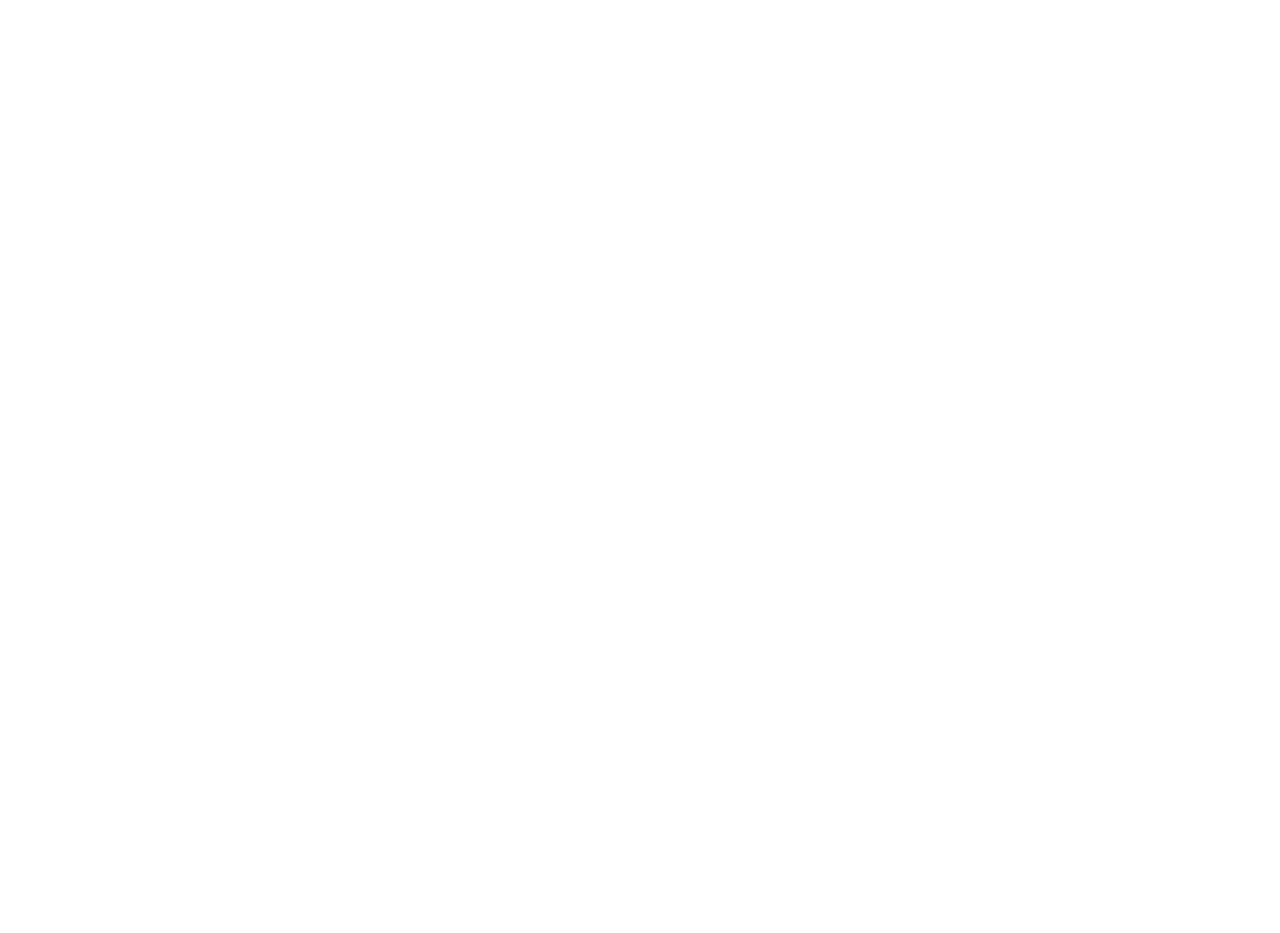
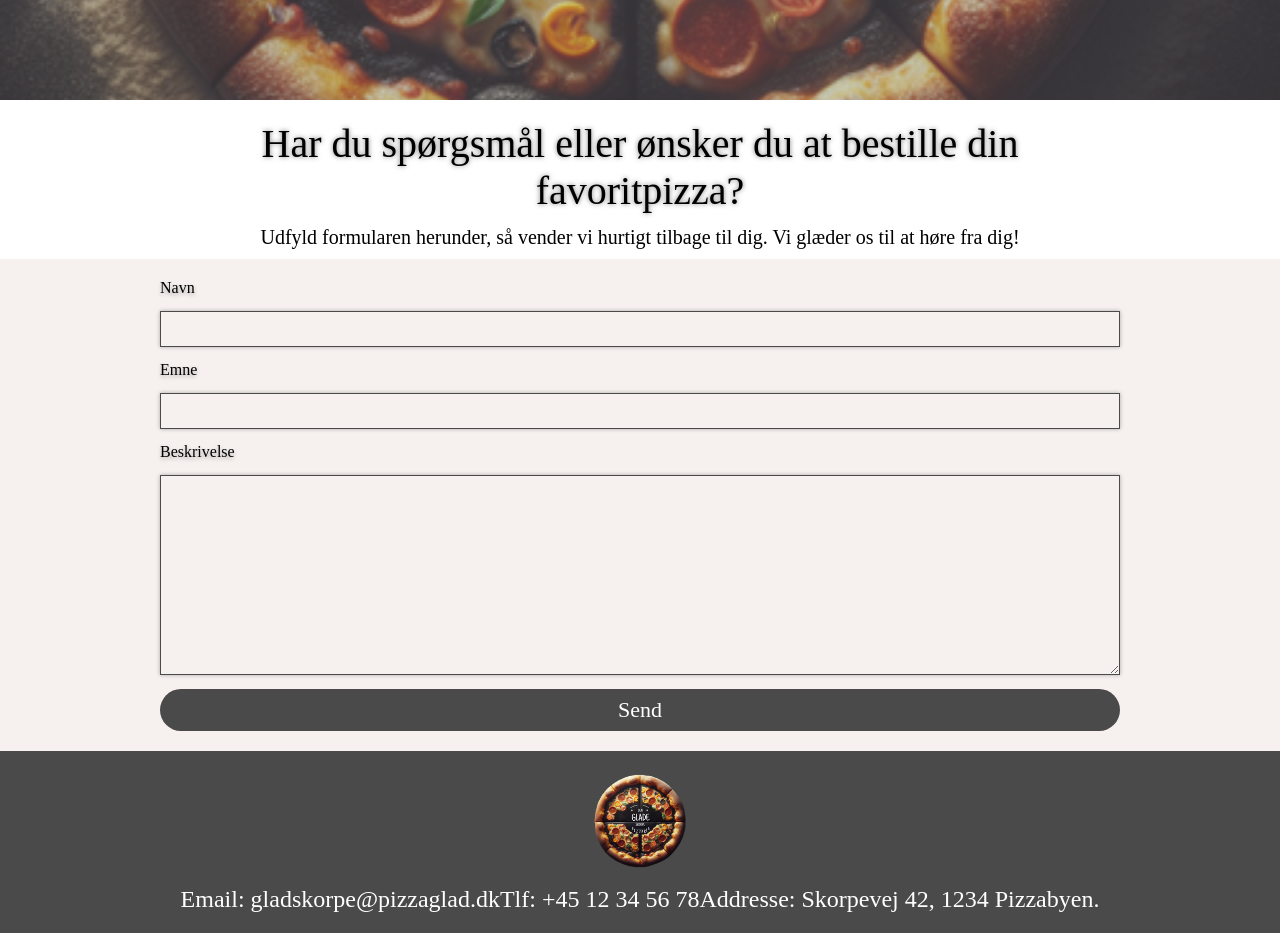
Before and after one commit to Lars007a/eksamsproeve2, a React (Vite) app: page /contact in a window 1280 px wide. Shown: the part 700-1633 px from the top of the page. Before the commit the page ends 800 px from the top, so only its background shows below. Built offline with nearby package versions, Linux system fonts and the light colour scheme; a web font is replaced by a local one.

Commit message:
kontakt side layout lavet.

```diff
--- /dev/null
+++ b/src/comps/ContactForm/ContactForm.jsx
@@ -0,0 +1,23 @@
+import styles from "./ContactForm.module.css";
+
+export default function ContactForm({}) {
+
+    const submitFunc = (event) => {
+        event.preventDefault();
+    }
+
+    return <section className={styles.form}>
+        <div className={`${styles.content} container`}>
+            <form onSubmit={submitFunc}>
+                <label htmlFor="name" className="textShadow">Navn</label>
+                <input type="text" id="name" name="name" />
+                <label htmlFor="subject" className="textShadow">Emne</label>
+                <input type="text" id="subject" name="subject" />
+                <label htmlFor="description" className="textShadow">Beskrivelse</label>
+                <textarea type="text" id="description" name="description" />
+                <input type="submit" className="titleFont" value={"Send"} />
+            </form>
+        </div>
+
+    </section>
+}
--- /dev/null
+++ b/src/comps/ContactForm/ContactForm.module.css
@@ -0,0 +1,55 @@
+.form {
+    padding-block: 20px;
+    background-color: var(--mainColor);
+
+
+    > .content {
+
+    }
+
+    > .content form {
+        display: flex;
+        flex-direction: column;
+        gap: 14px;
+    }
+
+    > .content > form > input, .content > form > textarea {
+        width: 100%;
+        padding-block: 8px;
+        padding-inline: 10px;
+        border: 0;
+        outline:none;
+    }
+
+    > .content > form > input[type="text"], .content > form > textarea {
+        background-color: transparent;
+        border: 1px solid var(--grey);
+        box-shadow: 0px 0px 4px rgba(0,0,0,0.3);
+        transition: border 0.2s;
+    }
+
+     > .content > form > textarea {
+        resize:vertical;
+        height: 200px;
+    }
+
+    > .content > form > input[type="text"]:focus, > .content > form > textarea:focus {
+        border-width: 1px;
+        border-style: solid;
+        border-color: orangered;
+    }
+
+    > .content > form > input[type="submit"] {
+        background-color: var(--grey);
+        color: var(--white);
+        border-radius: 365px;
+        font-size: 22px;
+        transition: background-color 0.2s;
+    }
+
+    > .content > form > input[type="submit"]:hover {
+        background-color: var(--black);
+    }
+
+
+}
--- a/src/comps/footer/footer.module.css
+++ b/src/comps/footer/footer.module.css
@@ -35,7 +35,6 @@
             text-decoration: none;
             color: var(--white);
             display: inline-block;
-            padding-inline: 20px;
             font-size: 24px;
             padding-block: 5px;
         }
--- a/src/comps/teamsCard/teamsCard.jsx
+++ b/src/comps/teamsCard/teamsCard.jsx
@@ -5,8 +5,8 @@
     <article className={styles.card}>
       <img src={img} alt={`${name} ${title}`} />
       <div className={styles.info}>
-        <p>{name}</p>
-        <p>{title}</p>
+        <p className="textShadow">{name}</p>
+        <p className="textShadow">{title}</p>
       </div>
     </article>
   );
--- a/src/comps/teamsCard/teamsCard.module.css
+++ b/src/comps/teamsCard/teamsCard.module.css
@@ -16,6 +16,6 @@
   }
 
   .info > p {
-    text-shadow: 0px 2px 4px rgba(0, 0, 0, 0.3);
+
   }
 }
--- a/src/index.css
+++ b/src/index.css
@@ -50,9 +50,13 @@
 strong,
 span,
 li,
-a {
+a, input, textarea {
   font-size: 20px;
   font-family: "Kurale", serif;
+}
+
+input, textarea {
+  font-size: 16px;
 }
 
 .container {
@@ -61,6 +65,10 @@
 }
 
 a,
-button {
+button, input[type="submit"] {
   cursor: pointer;
 }
+
+.textShadow {
+  text-shadow: 0px 2px 4px rgba(0, 0, 0, 0.3);
+}
--- a/src/pages/contact.jsx
+++ b/src/pages/contact.jsx
@@ -1,3 +1,16 @@
+import Introsec from "../comps/introsec/introsec";
+import ContactForm from "../comps/ContactForm/ContactForm.jsx";
+import Header from "../comps/header/header.jsx";
+
 export default function Contact({}) {
-  return <p>p</p>;
+  return <>
+  <Header textOne={"Den"} textTwo={"Glade"} textThree={"Skorbe"} />
+  <Introsec text={"Udfyld formularen herunder, så vender vi hurtigt tilbage til dig. Vi glæder os til at høre fra dig!"}
+  title={"Har du spørgsmål eller ønsker du at bestille din favoritpizza?"}
+  />
+  <ContactForm/>
+
+
+
+  </>;
 }
```
